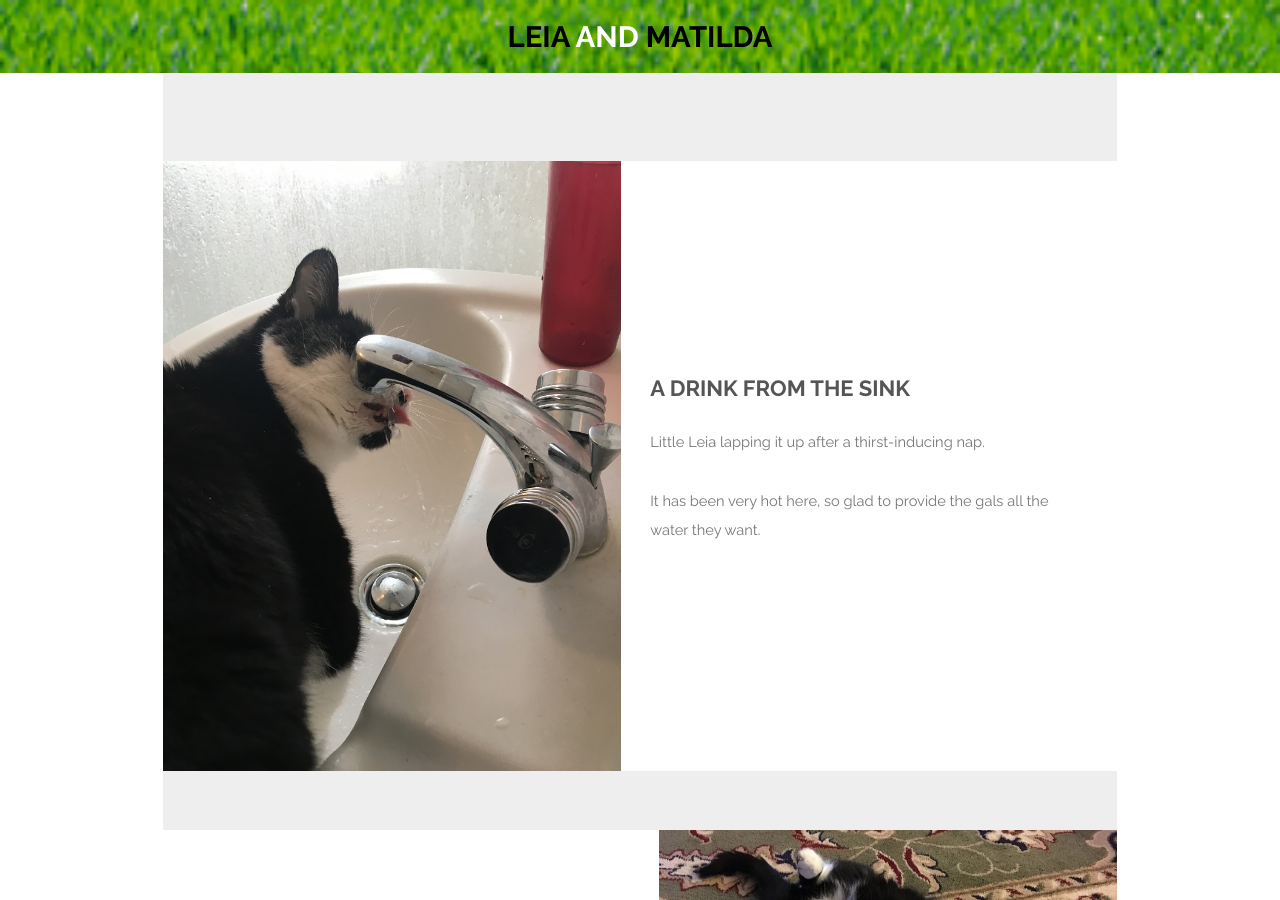
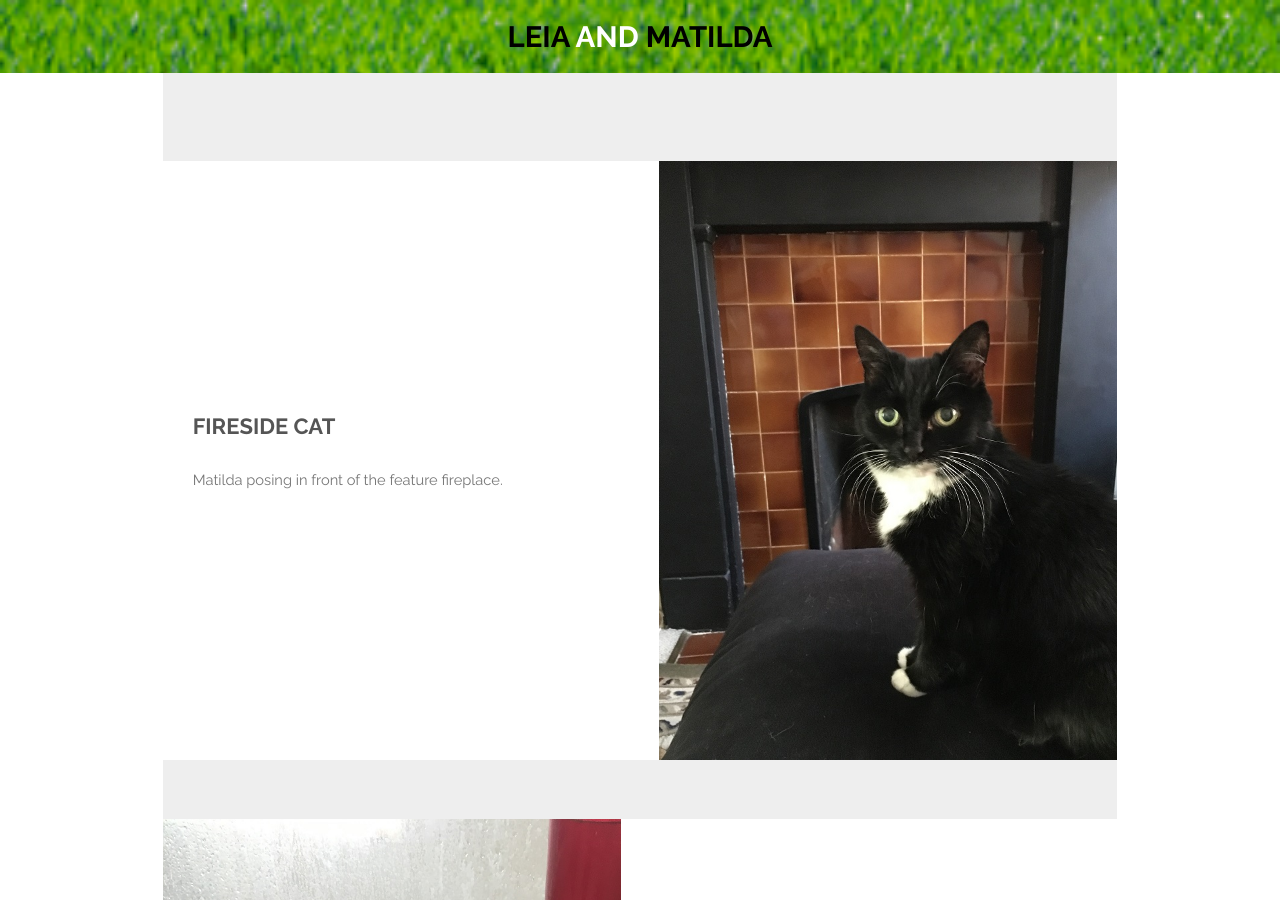
Before and after one commit to jaypalexa/leia-and-matilda, a Jekyll site: the page built from index.md, in a window 1280 px wide and 900 px high. Built offline with Jekyll 4.4.1, drawn with Linux system fonts in a browser that asks for light colours.

Commit message:
"Fireside Cat" post.

```diff
--- a/index.md
+++ b/index.md
@@ -6,6 +6,13 @@ description: A photo essay by Leia and Matilda
 ---
 <section id="one" class="wrapper style1">
   <div class="inner">
+    <article class="feature right">
+      <span class="image"><a href="{{ site.url }}{{ site.baseurl }}/assets/images/20170613_1011_matilda.jpg"><img src="{{ site.url }}{{ site.baseurl }}/assets/images/20170613_1011_matilda.jpg" /></a></span>
+      <div class="content">
+        <h2>Fireside Cat</h2>
+        <p>Matilda posing in front of the feature fireplace.</p>
+      </div>
+    </article>
     <article class="feature left">
       <span class="image"><a href="{{ site.url }}{{ site.baseurl }}/assets/images/20170608_0938_leia_sink1.jpg"><img src="{{ site.url }}{{ site.baseurl }}/assets/images/20170608_0938_leia_sink1.jpg" /></a></span>
       <div class="content">
```
